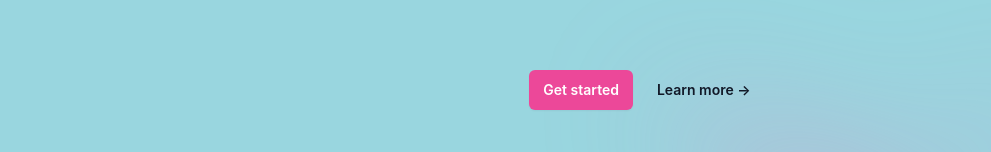
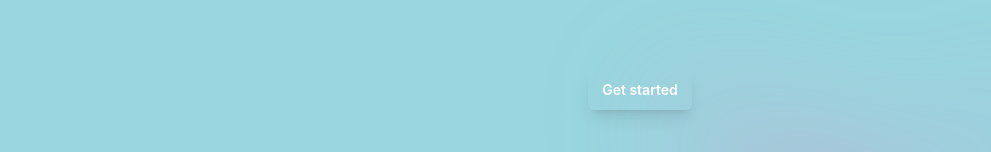
Before and after one commit to Otabek0111/Hellmark, a React (Vite) app in the folder client/: page / in a window 1280 px wide. Shown: the part 648-800 px from the top of the page, without its empty margins (0-991 px from the left). Built offline with nearby package versions, Linux system fonts and the light colour scheme.

Commit message:
home page updated

```diff
--- a/client/src/pages/Home.jsx
+++ b/client/src/pages/Home.jsx
@@ -5,6 +5,7 @@
 import { Dialog } from '@headlessui/react'
 import { Bars3Icon, XMarkIcon } from '@heroicons/react/24/outline'
 import Navbar from '../components/Navbar';
+
 
 
 // Uncomment import statements below after building queries and mutations
@@ -16,6 +17,7 @@
   { name: 'Shop', href: '/Shop' },
   { name: 'Cart', href: '/Cart' },
   { name: 'Sign Up', href: '#Marketplace' },
+  { name: 'Log In', href: '/Login' },
 
 ]
 
@@ -183,13 +185,11 @@
           <div className="mt-10 flex items-center justify-center gap-x-6">
             <a
               href="#"
-              className="rounded-md bg-pink-500 px-3.5 py-2.5 text-sm font-semibold text-white shadow-sm hover:bg-purple-500 focus-visible:outline focus-visible:outline-2 focus-visible:outline-offset-2 focus-visible:outline-indigo-600"
+              className="rounded-md bg-black-500 px-3.5 py-2.5 text-sm font-semibold text-white shadow-lg hover:bg-blue-100 focus-visible:outline focus-visible:outline-2 focus-visible:outline-offset-2 focus-visible:outline-indigo-600"
             >
               Get started
             </a>
-            <a href="#" className="text-sm font-semibold leading-6 text-gray-900">
-              Learn more <span aria-hidden="true">→</span>
-            </a>
+
           </div>
         </div>
       </div>
```
